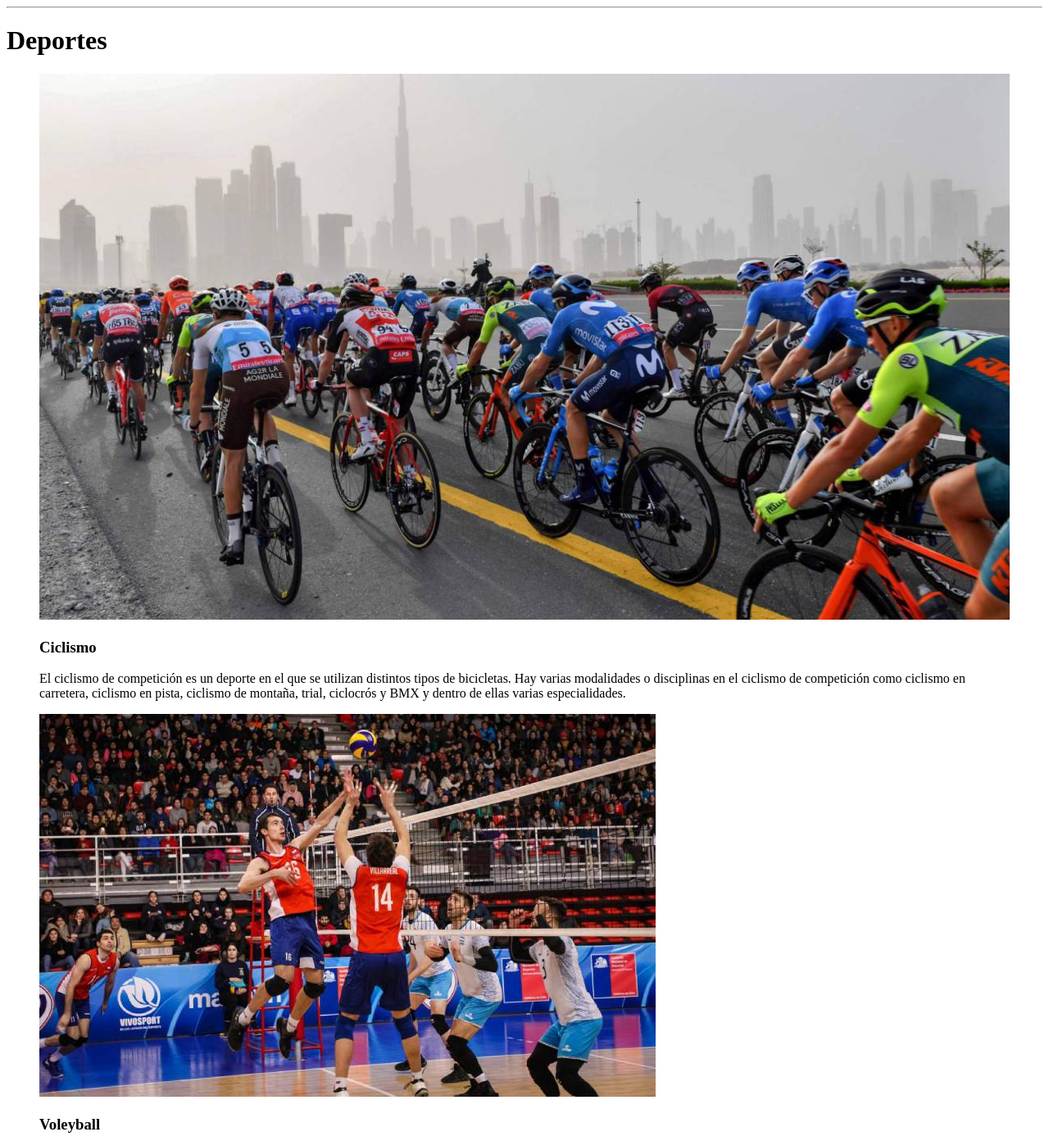
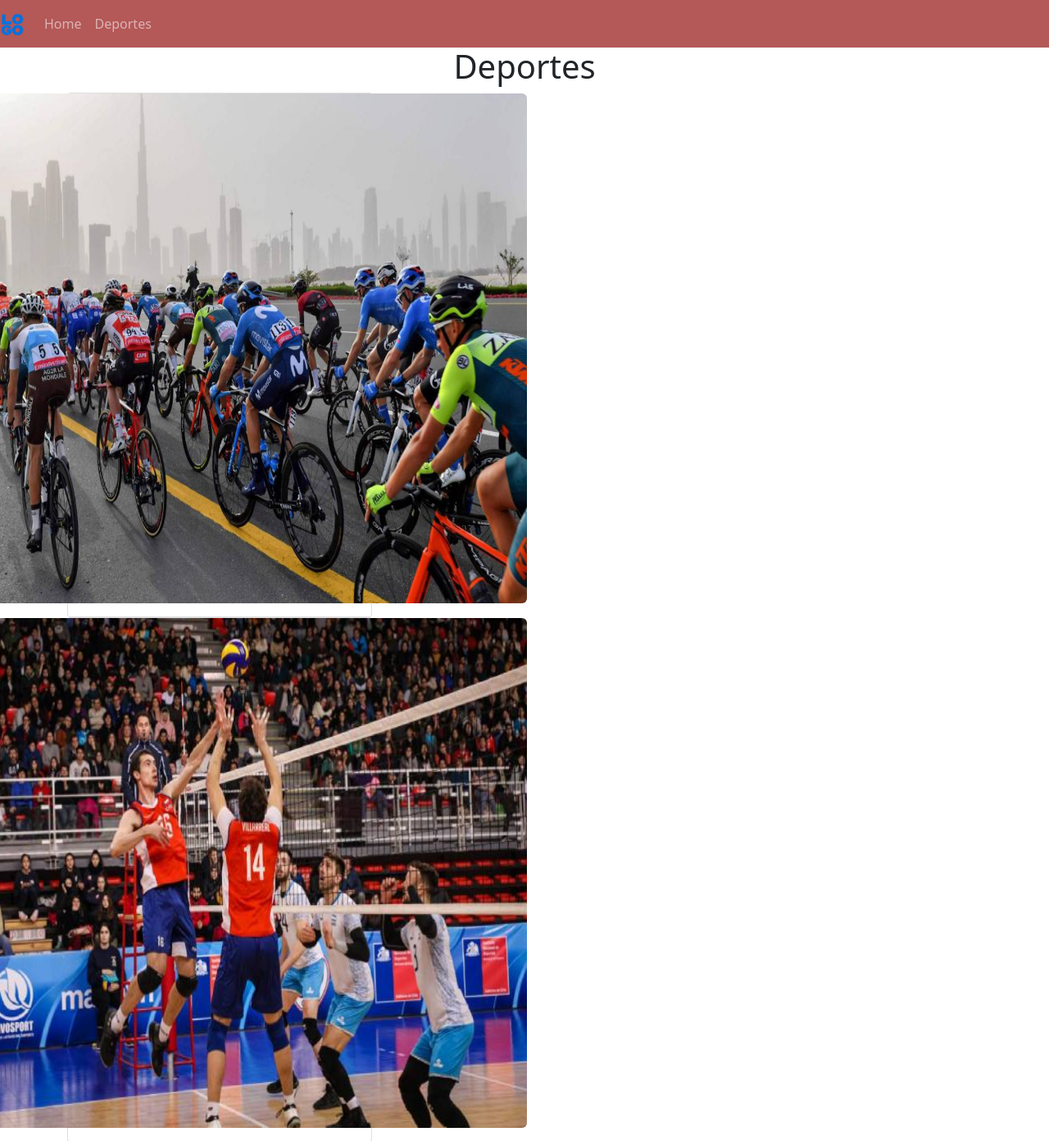
Before and after one commit to MatiasReyess/Exp3Backend_ReyesMaliqueo_004D, a Django app: page /galeria/ in a window 1280 px wide. Shown: the top 1392 px of the page at 82% size. Run offline with Django 3.2, Linux system fonts and the light colour scheme; some libraries are stand-ins or nearby versions.

Commit message:
implementacion de css en django y imagenes

```diff
--- a/core/static/css/estilos.css
+++ b/core/static/css/estilos.css
@@ -132,7 +132,7 @@
 }
 body{
 
-background-color: rgb(217, 255, 237);
+background-color: rgb(154, 226, 193);
 
 }
 .galeria{
@@ -288,3 +288,6 @@
   color: #ffffff;
   text-shadow: rgba(0, 0, 0, 0.5);
 }
+.fondobody{
+  background-color: #87cefa;
+}
--- a/core/templates/base_generic.html
+++ b/core/templates/base_generic.html
@@ -10,7 +10,7 @@
     {% load static %}
     <link href="{% static 'css/estilos.css' %}" type="text/css" rel="stylesheet">
     <link href="{% static 'css/bootstrap.min.css' %}" type="text/css" rel="stylesheet">
-
+    <link href="https://cdn.jsdelivr.net/npm/bootstrap@5.0.1/dist/css/bootstrap.min.css" rel="stylesheet" integrity="sha384-+0n0xVW2eSR5OomGNYDnhzAbDsOXxcvSN1TPprVMTNDbiYZCxYbOOl7+AMvyTG2x" crossorigin="anonymous">
 
 
     <!--acciones del navbar-->
@@ -31,11 +31,9 @@
             </a>
             <div class="collapse navbar-collapse" id="opciones">
               <ul class="navbar-nav">
-                    <li class="nav-item"><a class="nav-link" href="index1.html">Home</a></li>
-                    <li class="nav-item"><a class="nav-link" href="galeriaImagenes.html">Deportes</a></li>
-                    <li class="nav-item"><a class="nav-link" href="SobreNosotros.html">Sobre nosotros</a></li>
-                    <li class="nav-item"><a class="nav-link" href="Foro.html">Foro</a></li>
-                    <li class="nav-item"><a class="nav-link" href="Registro.html">Registro</a></li>
+                    <li class="nav-item"><a class="nav-link" href="{% url 'index' %}">Home</a></li>
+                    <li class="nav-item"><a class="nav-link" href="{% url 'galeria' %}">Deportes</a></li>
+
               </ul>
             </div>
 
@@ -43,18 +41,22 @@
         </header>
         <br>
 
-        <div>
+{% block content %}
+
+{% endblock %}
+
+
             <footer>
               <a class="navbar-brand" href="#">
-                <img src="img/FaceLogo.png" width="50px" height="50px" alt="">
+                <img src="{% static 'img/FaceLogo.png' %}" width="50px" height="50px" alt="">
               </a>
               <a class="navbar-brand" href="#">
-                <img src="img/IgLogo.png" width="50px" height="50px" alt="">
+                <img src="{% static 'img/IgLogo.png' %}" width="50px" height="50px" alt="">
               </a>
               <p>Jesus Maliqueo - Matias Reyes, @Copyright reservados.</p>
 
             </footer>
-          </div>
+
 
 </body>
 </html>
--- a/core/templates/galeriaImagenes.html
+++ b/core/templates/galeriaImagenes.html
@@ -1,3 +1,6 @@
+{% extends "base_generic.html" %}
+
+{% block content %}
 <!DOCTYPE html>
 <html lang="en">
 <head>
@@ -95,3 +98,4 @@
 
 </body>
 </html>
+{% endblock %}
```
Also changed, not shown: core/templates/index1.html (+8 -17 lines).
